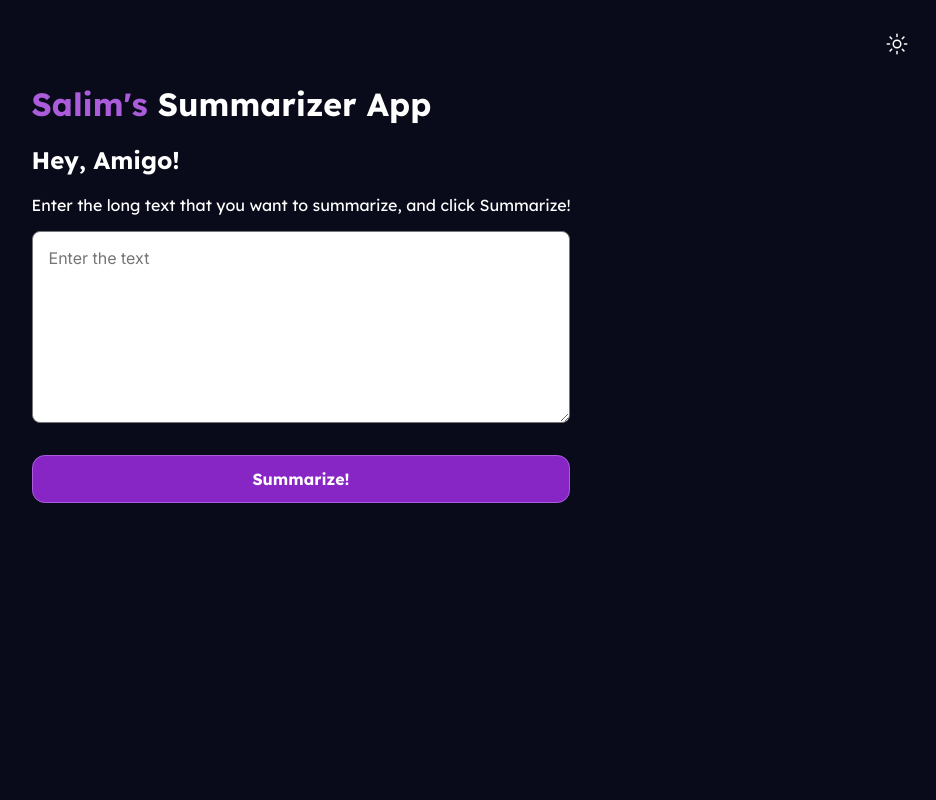
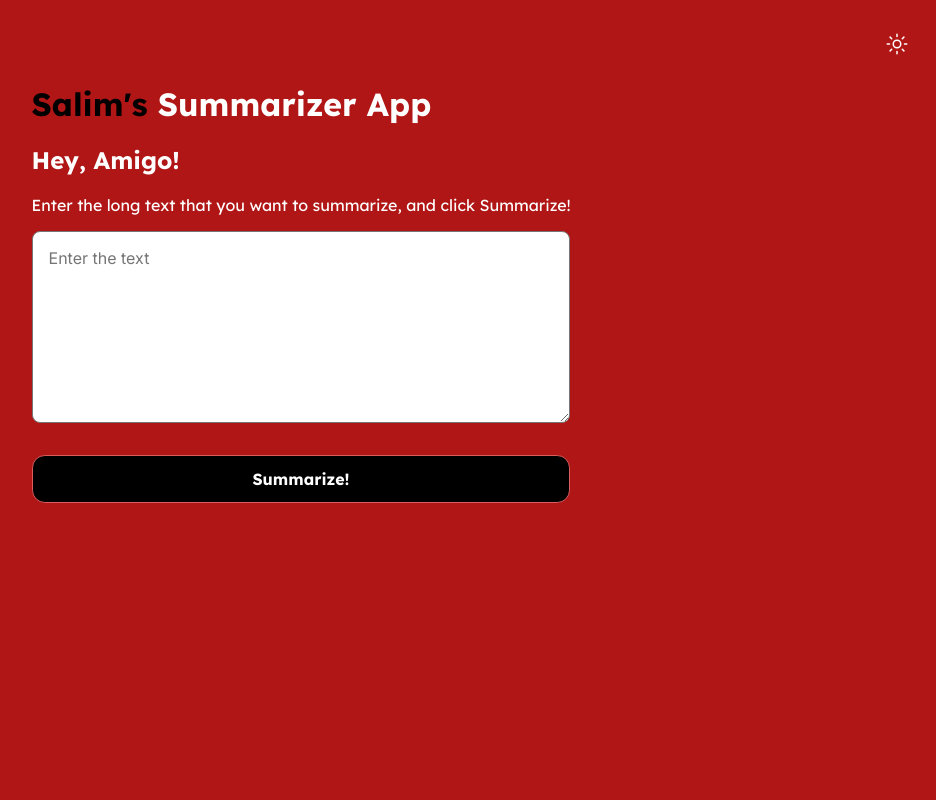
Before and after one commit to salimcodes/summarizedbySalim, a Flask app: page / in a window 1280 px wide. Shown: the whole page, without its empty margins (339-1275 px from the left). Run offline with Flask 2, Linux system fonts and the light colour scheme.

Commit message:
Update index.html

```diff
--- a/templates/index.html
+++ b/templates/index.html
@@ -10,17 +10,17 @@
     <title>Salim Oyinlola's Summarizer | An end-to-end AI project that condenses long texts to main points</title>
     <style>
         @import url('https://fonts.googleapis.com/css2?family=Inter&family=Lexend+Deca:wght@400;700&display=swap');
-body{
+        body{
     margin: 0;
     padding: 0;
     min-height: 100vh;
-    background-color: hsl(233, 47%, 7%);
+    background-color: hsl(0, 78%, 39%);
     color: #FFF;
     font-family: 'Lexend Deca', sans-serif;
     position: relative;
 }
 .light{
-    color: hsl(233, 72%, 17%);
+    color: hsl(12, 33%, 53%);
     background: #FFF;
 }
 *{
@@ -54,7 +54,7 @@
     margin-top: 0;
 }
 .container h1 > span{
-    color: hsl(277, 64%, 61%);
+    color: hsl(0, 0%, 0%);
 }
 form{
     /* border: 1px solid red; */
@@ -98,8 +98,8 @@
     padding: .8em;
     font-size: 1rem;
     border-radius: .8em;
-    border: 1px solid hsl(277, 64%, 61%);
-    background: hsl(277, 68%, 46%);
+    border: 1px solid hsl(0, 64%, 61%);
+    background: hsl(0, 0%, 0%);
     color: #FFF;
     font-weight: 700;
     font-family: 'Lexend Deca', sans-serif;
@@ -145,7 +145,7 @@
     display: block;
     text-align: center;
     text-decoration: underline;
-    color: hsl(277, 64%, 61%);
+    color: hsl(0, 64%, 61%);
 }
 @media(min-width: 700px){
     .container.result main{
@@ -179,7 +179,7 @@
     font-size: 1.5rem;
 }
     </style>
-</head>
+    </head>
 <body id="body">
     <div class="container">
         <span id="themeSwitcher"><ion-icon name="sunny-outline"></ion-icon></span>
```
